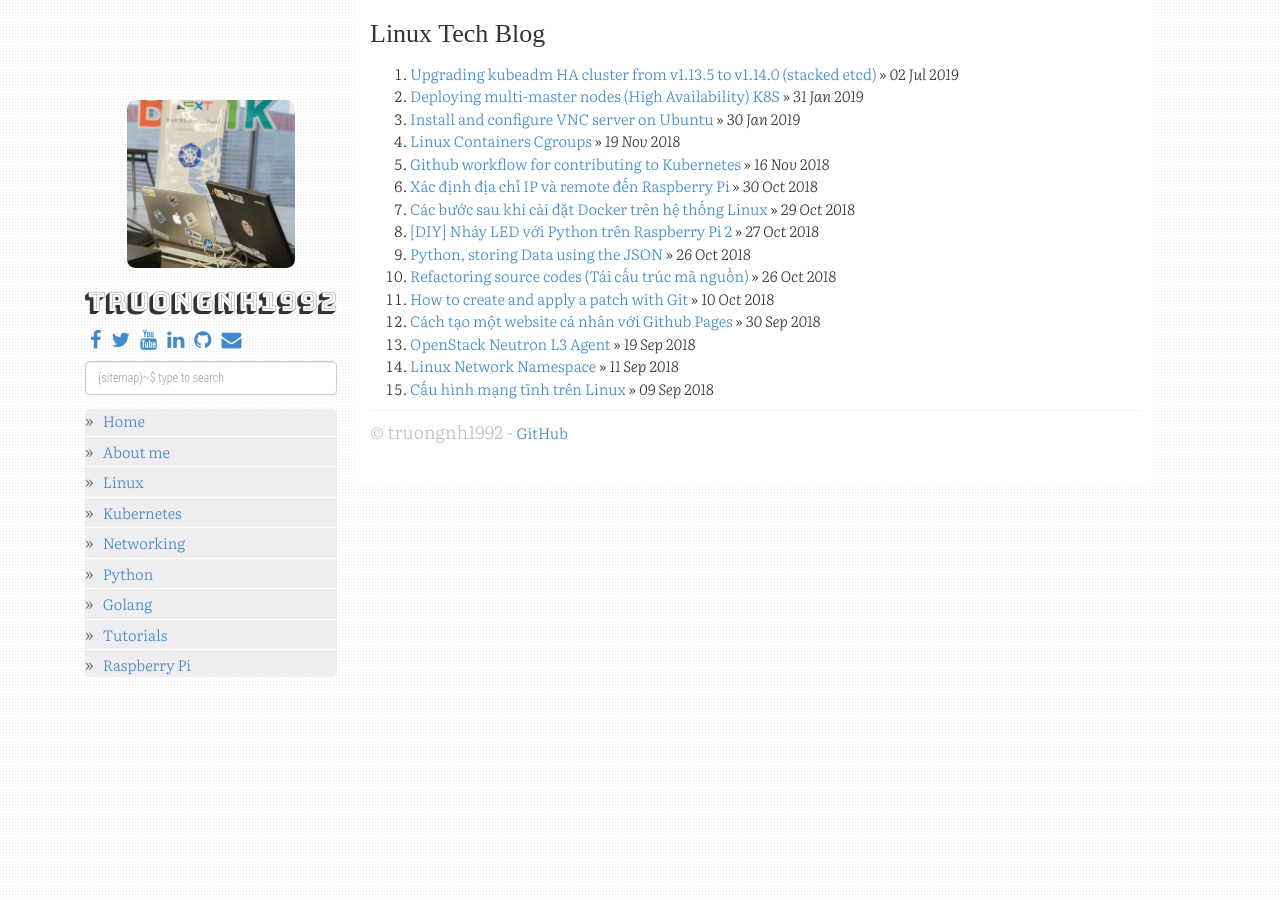
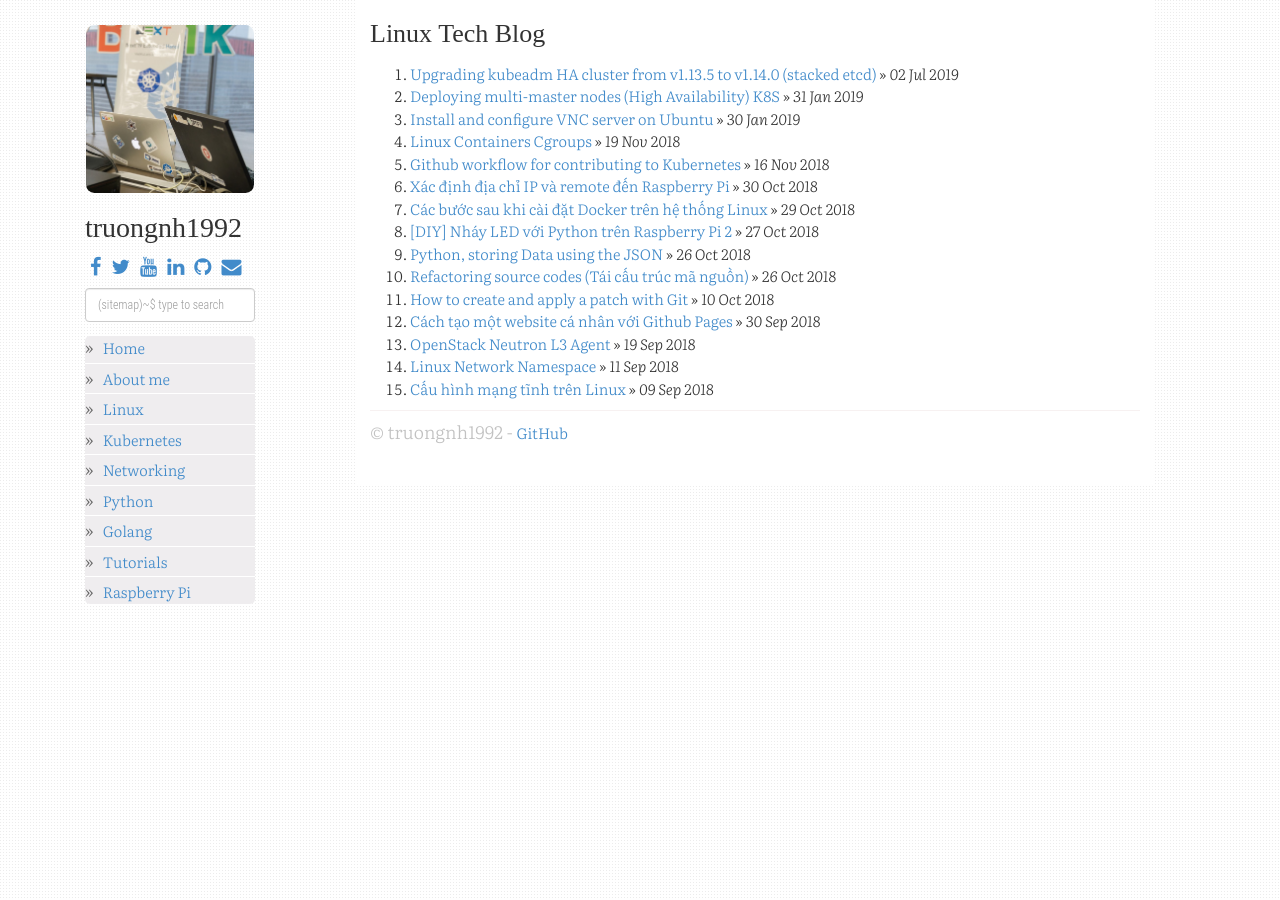
Before and after one commit to truongnh1992/truongnh1992.github.io, a Jekyll site: the page built from index.html, in a window 1280 px wide. Built offline with Jekyll 4.4.1, drawn with Linux system fonts in a browser that asks for light colours; nearby versions of some CDN libraries; some web fonts are replaced; the list of posts is cut into pages by our own code.

Commit message:
Update main.css

```diff
--- a/static/css/main.css
+++ b/static/css/main.css
@@ -73,8 +73,8 @@
 	font-size: 14.5px;
 }
 .author-name {
-  font-family: "Bungee Shade";
-  font-size: 26px;
+  font-family: "Google Sans";
+  font-size: 28px;
 }
 
 img {
@@ -156,6 +156,7 @@
   border-radius: 5%;
   height: 168px;
   width: 168px;
+  margin-top: -75px;
   margin-left: auto;
   margin-right: auto;
 }
```
